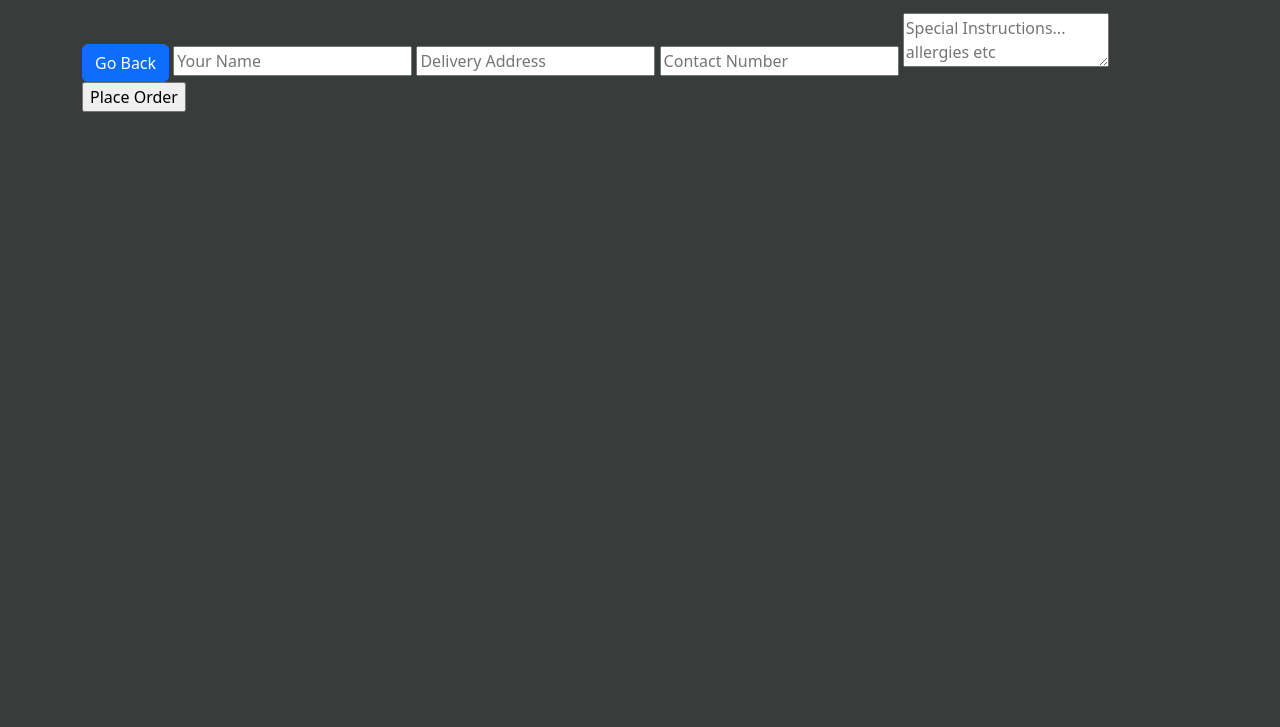
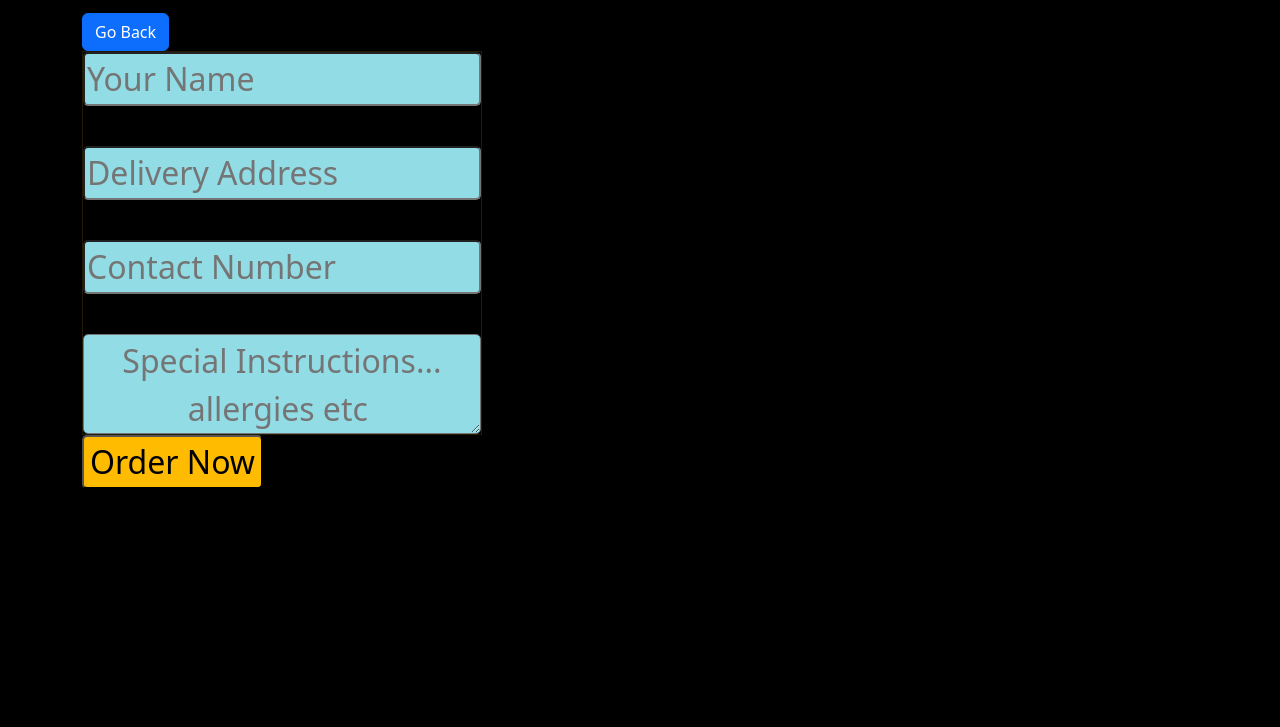
Before and after one commit to jessicacousins/javascript_game_2, a website: page form.html in a window 1280 px wide. Shown: the part 73-800 px from the top of the page. Drawn offline with nearby package versions, Linux system fonts and the light colour scheme.

Commit message:
form styles updated

```diff
--- a/form.css
+++ b/form.css
@@ -1,4 +1,31 @@
 body {
-  background: #383d3b;
+  background-color: black;
   color: #92dce5;
 }
+
+.input-container {
+  display: flex;
+  flex-direction: column;
+  gap: 40px;
+  border: 1px solid #221b06;
+  max-width: 25em;
+  min-width: 18em;
+}
+
+input {
+  background-color: #92dce5;
+  border-radius: 5px;
+  font-size: 2rem;
+}
+
+textarea {
+  height: 100px;
+  background-color: #92dce5;
+  border-radius: 5px;
+  font-size: 2rem;
+  text-align: center;
+}
+
+.submit {
+  background-color: #ffbb00;
+}
--- a/form.html
+++ b/form.html
@@ -20,6 +20,8 @@
         <button class="btn btn-primary" onclick="location.href='index.html'">
           Go Back
         </button>
+
+        <div class="input-container">
           <input type="text" name="name" placeholder="Your Name" required />
           <input
             type="text"
@@ -37,7 +39,8 @@
             name="instructions"
             placeholder="Special Instructions... allergies etc "
           ></textarea>
-        <input type="submit" value="Place Order" />
+        </div>
+        <input class="submit" type="submit" value="Order Now" />
       </form>
     </div>
   </body>
```
Lines whose indentation alone changed are shown as unchanged.
